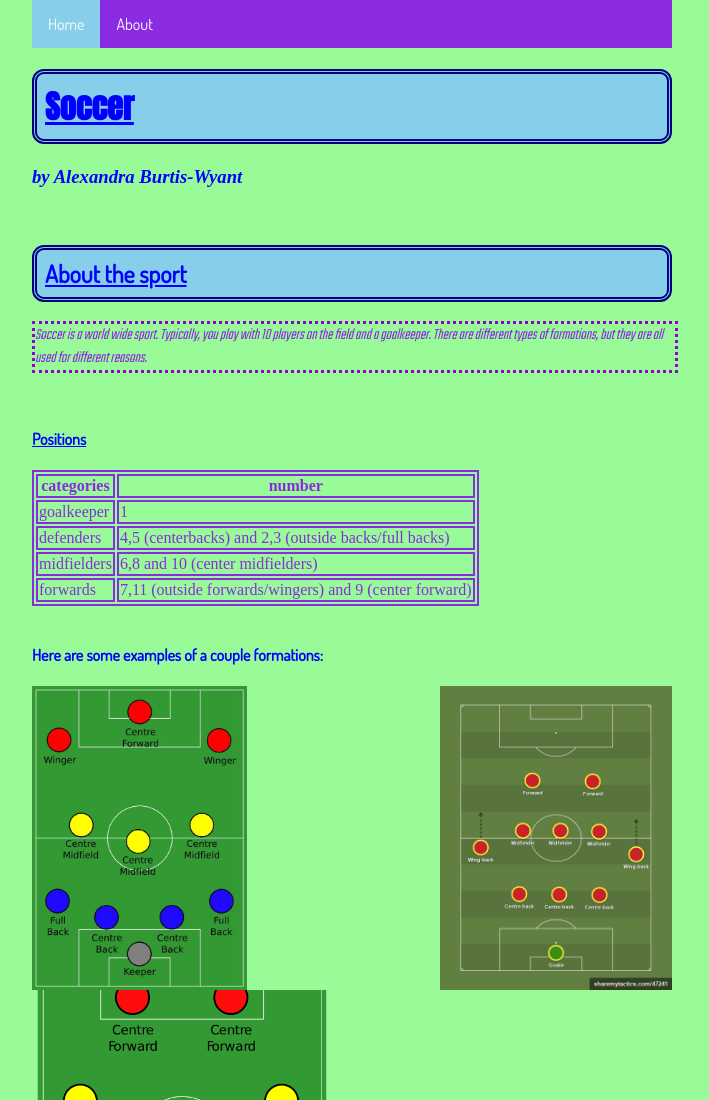
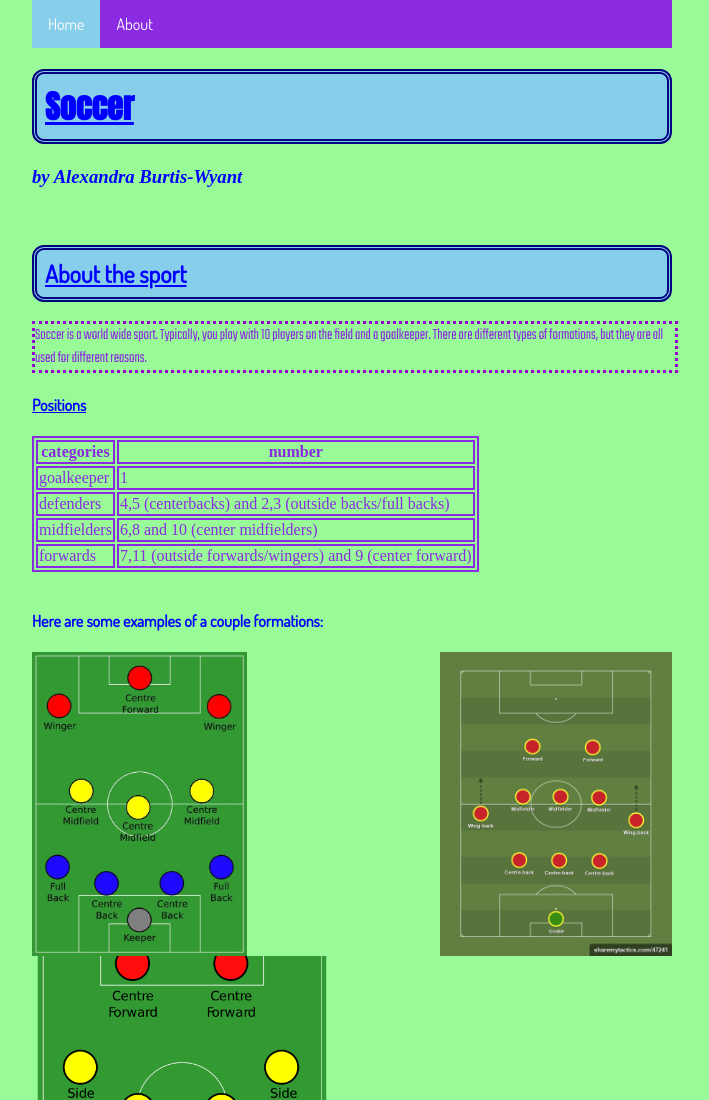
Before and after one commit to alexbw23/alexbw23.github.io, a plain HTML site: page index.html in a window 1280 px wide. Shown: the top 1100 px of the page, without its empty margins (288-997 px from the left). Drawn offline with Linux system fonts and the light colour scheme.

Commit message:
Add files via upload

```diff
--- a/index.html
+++ b/index.html
@@ -20,9 +20,9 @@
         <h3><i>by Alexandra Burtis-Wyant</i></h3>
         <br/>
         <h2><b><u>About the sport</u></b></h2>
-        <p style="width: 100%; border: 3px dotted darkviolet;"><i>Soccer is a world wide sport. </i>
-        <i>Typically, you play with 10 players on the field and a goalkeeper. </i>
-        <i>There are different types of formations, but they are all used for different reasons.</i></p>
+        <p style="width: 100%; border: 3px dotted darkviolet;">Soccer is a world wide sport.
+        Typically, you play with 10 players on the field and a goalkeeper.
+        There are different types of formations, but they are all used for different reasons.
         <br/>
         <h4><b><u>Positions</u></b></h4>
         <table>
```
